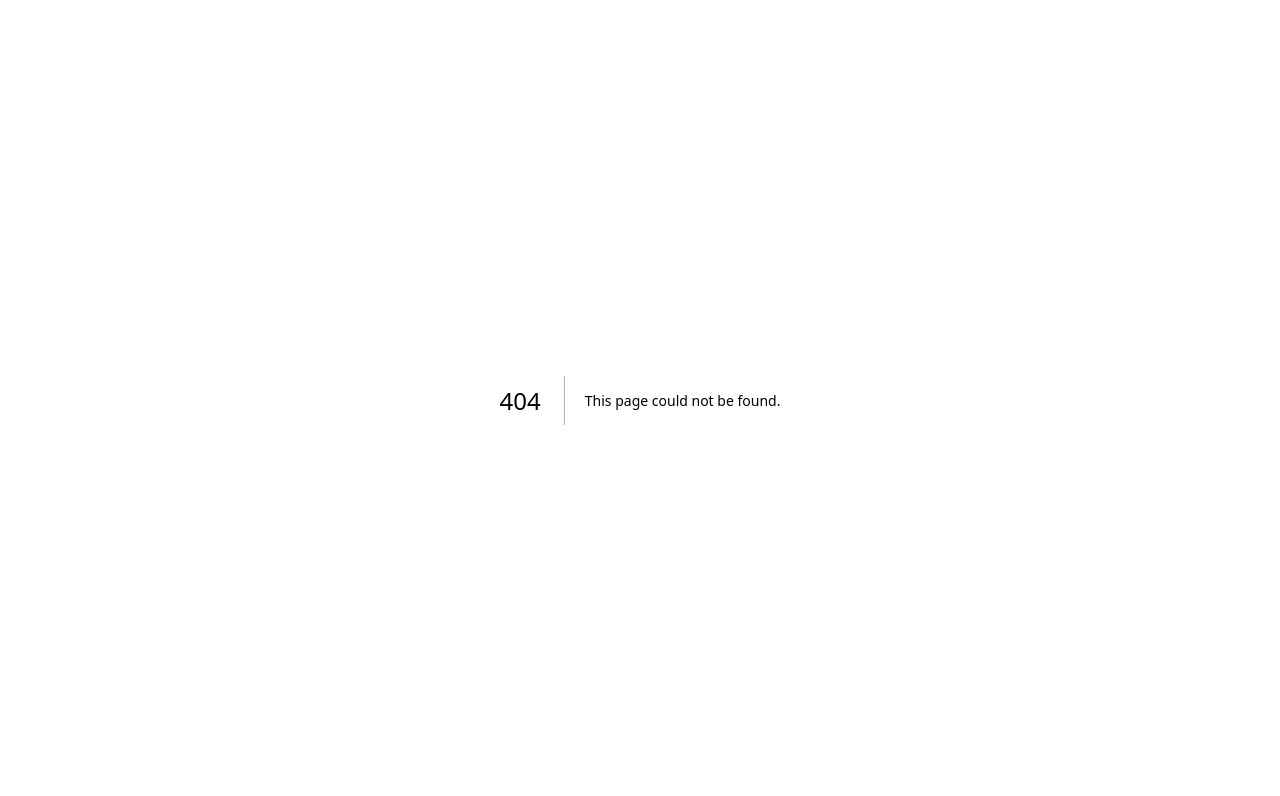
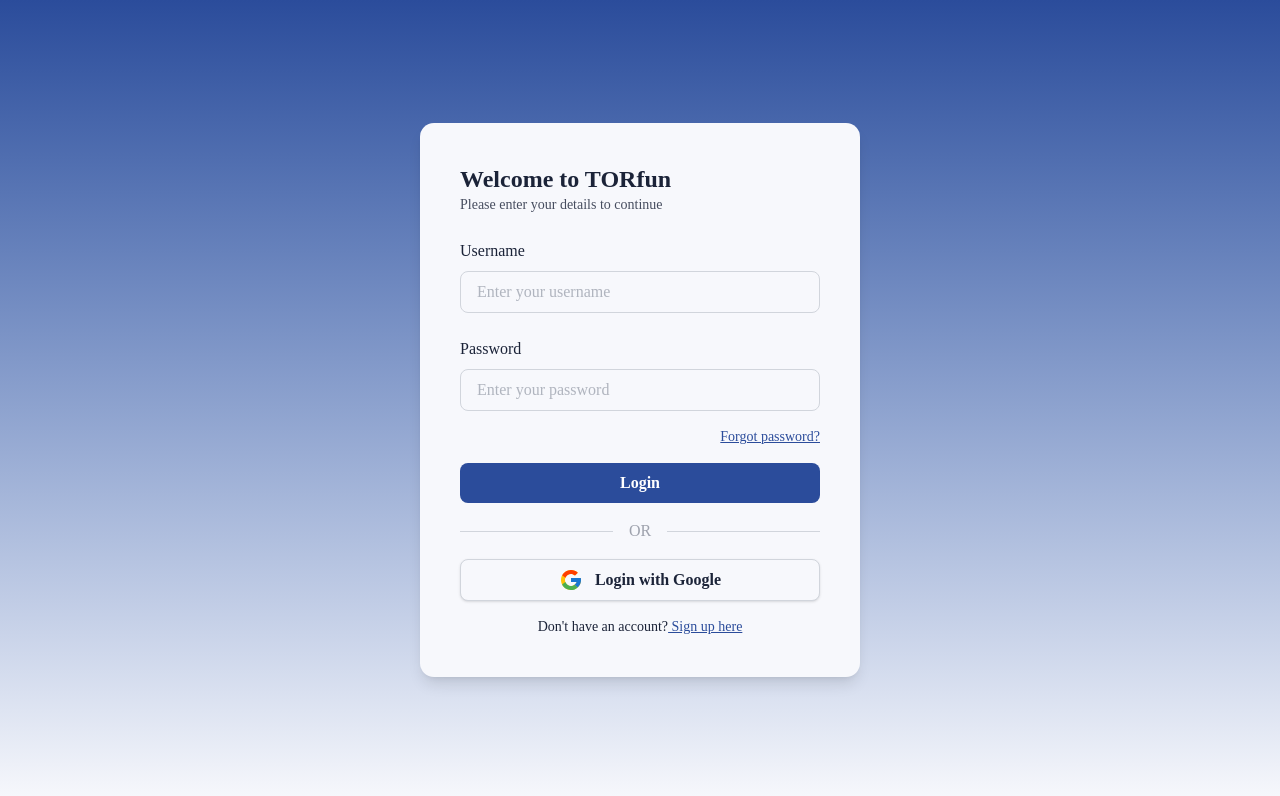
Before and after one commit to uzimpp/torfun, a Next.js app in the folder apps/web/: page /login in a window 1280 px wide. Before the commit this address had no page. Shown: the top 796 px of the page. Built offline with nearby package versions, Linux system fonts and the light colour scheme.

Commit message:
first version of login page

```diff
--- /dev/null
+++ b/apps/web/src/app/login/page.tsx
@@ -0,0 +1,61 @@
+
+
+export default function LoginPage() {
+    return (
+        // background
+        <div className="flex items-center justify-center w-full min-h-screen bg-gradient-to-b from-[#2B4C9B] to-[#F7F8FC]">
+
+            {/* Form */}
+            <main className="flex flex-col justify-center bg-[#F7F8FC] w-auto h-auto p-10 rounded-xl shadow-lg">
+
+                {/* Welcome Message */}
+                <div className="mb-6">
+                    <h1 className="font-[Sarabun] font-bold text-2xl text-[#1B2338] text-left">Welcome to TORfun</h1>
+                    <p className="font-[Sarabun] text-sm text-[#1B2338] text-left opacity-80">Please enter your details to continue</p>
+                </div>
+
+                {/* Login Form */}
+                <div className="flex flex-col gap-2">
+                    {/* Username */}
+                    <label htmlFor="username" className="font-[Sarabun] text-[#1B2338] text-left">Username</label>
+                    <input id="username" type="text" placeholder="Enter your username"
+                            className="border border-gray-300 rounded-md px-4 py-2 text-gray-500 w-90 font-[Sarabun] text-[#1B2338] mb-4"
+                    ></input>
+
+                    {/* Password */}
+                    <label htmlFor="password" className="font-[Sarabun] text-[#1B2338] text-left">Password</label>
+                    <input id="password" type="password" placeholder="Enter your password"
+                            className="border border-gray-300 rounded-md px-4 py-2 text-gray-500 w-90 font-[Sarabun] text-[#1B2338]"
+                    ></input>
+                    <a href="#" className="underline font-[Sarabun] text-sm text-[#2B4C9B] text-right my-2">Forgot password?</a>
+
+                    {/* Login Button */}
+                    <button className="bg-[#2B4C9B] font-bold font-[Sarabun] text-white py-2 rounded-md
+                                    hover:bg-[#1B2338] transition-colors duration-200">Login</button>
+                </div>
+
+                {/* -- OR -- */}
+                <div className="flex items-center my-4">
+                    <hr className="flex-1 border-gray-300"/>
+                    <span className="font-[Sarabun] text-[#1B2338] opacity-40 mx-4 ">OR</span>
+                    <hr className="flex-1 border-gray-300"/>
+                </div>
+
+                {/* Google Login */}
+                <div className="flex flex-col items-center">
+
+                    <button className="flex items-center justify-center w-90 bg-[#F7F8FC] font-bold font-[Sarabun] text-[#1B2338] py-2 rounded-md border border-gray-300 shadow gap-3
+                                    hover:bg-gray-200 transition-colors duration-200">
+                        {/* Google Logo */}
+                        <img src="/icons/google.svg" alt="Google" className="w-6 h-6"/>
+                    Login with Google</button>
+
+                    <span className="font-[Sarabun] text-sm text-[#1B2338] mt-4">
+                        Don't have an account?
+                        <a href="#" className="underline font-[Sarabun] text-sm text-[#2B4C9B]"> Sign up here</a>
+                    </span>
+                </div>
+            </main>
+        </div>
+    );
+}
```
Also changed, not shown: apps/web/public/icons/google.svg (added).
